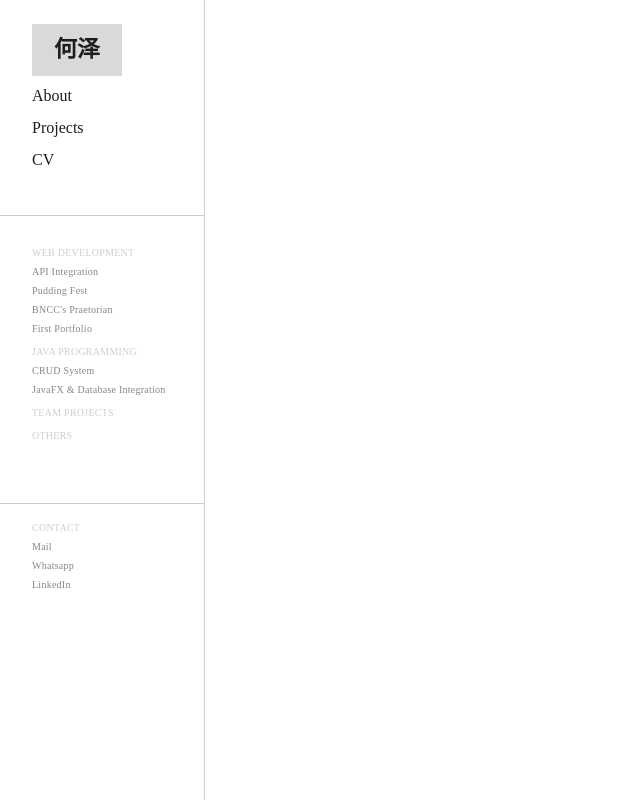
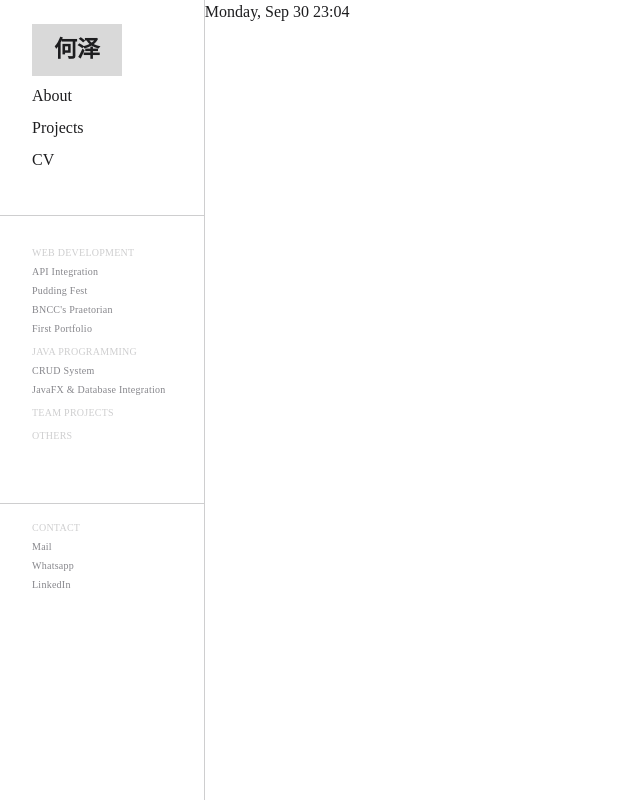
Before and after one commit to gustavohoze/portfolio, a Next.js app: page / in a window 1280 px wide. Shown: the whole page, without its empty margins (0-640 px from the left). Built offline with nearby package versions, Linux system fonts and the light colour scheme; a web font is replaced by a local one.

Commit message:
Added component for DateFormater

```diff
--- a/src/app/page.tsx
+++ b/src/app/page.tsx
@@ -1,6 +1,11 @@
+import DateFormater from '@/components/DateFormater/page'
+
 export default function Home() {
+
+  let date = new Date();
+
   return (
-    <main className="min-h-screen w-full bg-white">
+    <main className="min-h-screen w-full bg-white flex">
       <div id="home-sidebar" className="w-[16%] h-screen border-r-[1px] border-outline">
         <div id="home-first-sidebar-content" className="h-[27%] px-8 pt-6 border-b-[1px] border-outline">
           <div id="content" className="flex flex-col items-start gap-2 w-auto h-[80%]">
@@ -43,6 +48,9 @@ export default function Home() {
         </div>
 
       </div>
+      <div id="home-main-content">
+        <DateFormater />
+      </div>
     </main>
   );
 }
--- /dev/null
+++ b/src/components/DateFormater/page.tsx
@@ -0,0 +1,29 @@
+'use client'
+import React, { useEffect, useState } from 'react'
+const page = () => {
+    const [dateTime, setDateTime] = useState(new Date());
+
+    useEffect(() => {
+      const timer = setInterval(() => {
+        setDateTime(new Date());
+      }, 1000);
+
+      return () => clearInterval(timer);
+    }, []);
+
+    const formatDate = (date: Date) => {
+      return date.toLocaleDateString('en-US', { weekday: 'long', month: 'short', day: 'numeric' });
+    };
+
+    const formatTime = (date: Date) => {
+      return date.toLocaleTimeString('en-US', { hour: '2-digit', minute: '2-digit', hour12: false });
+    };
+
+    return (
+      <div className="date-time-display">
+        <p>{formatDate(dateTime)} {formatTime(dateTime)}</p>
+      </div>
+    );
+}
+
+export default page
```
